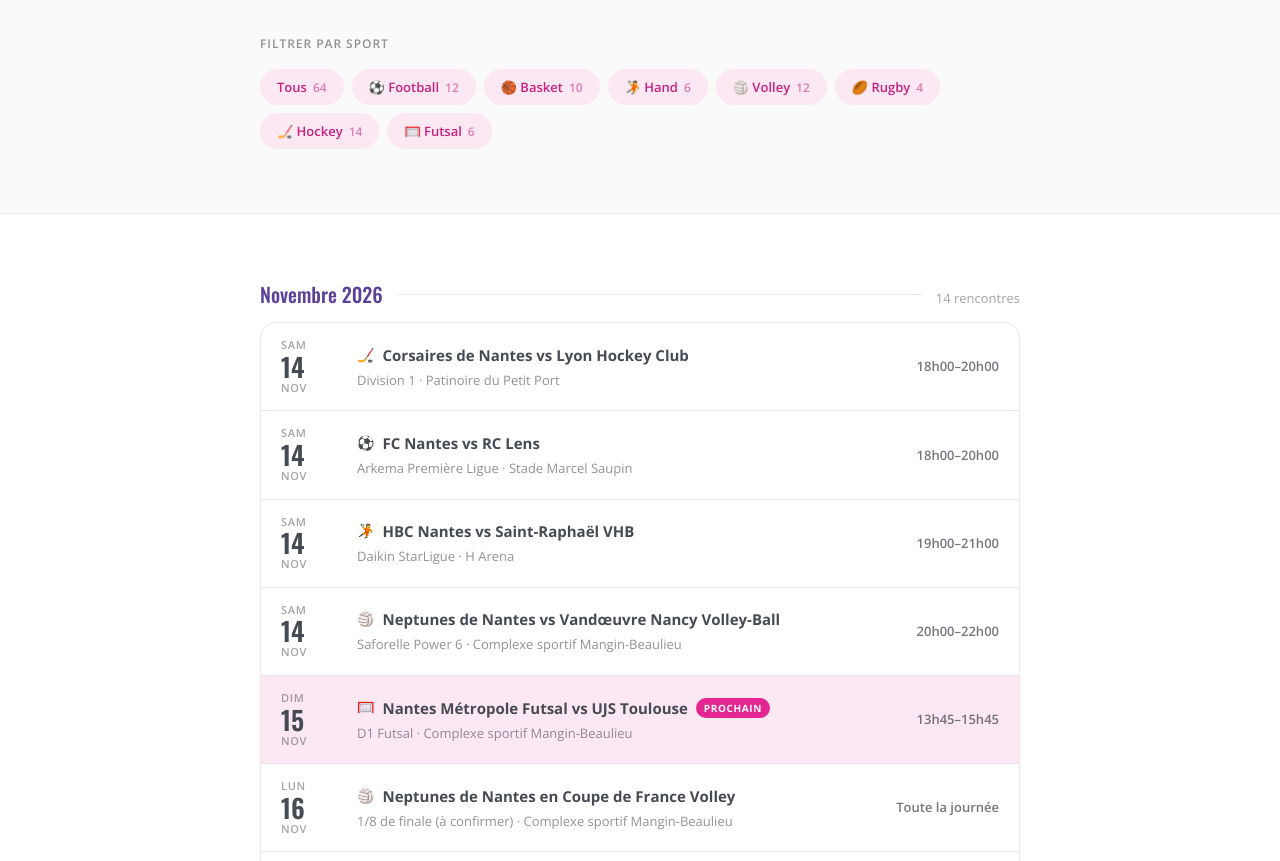
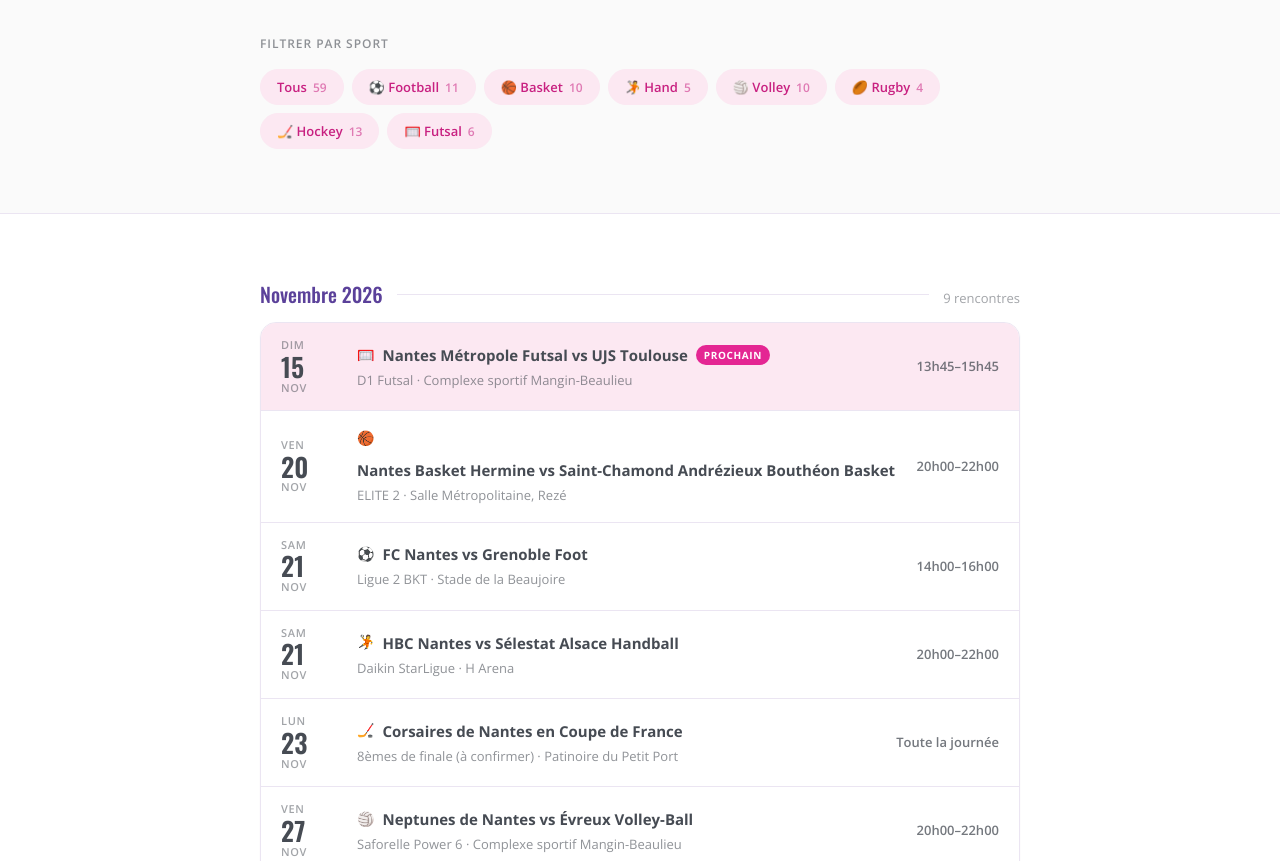
Before and after one commit to morgane-ease/agenda-sport-nantais, a plain HTML site: page docs/index.html in a window 1280 px wide. Shown: the part 700-1561 px from the top of the page. Drawn offline with nearby package versions, Linux system fonts and the light colour scheme.

Commit message:
Mise à jour de l'agenda

```diff
--- a/docs/index.html
+++ b/docs/index.html
@@ -353,7 +353,7 @@
     <p class="eyebrow">Nantes, tous terrains</p>
     <h1 class="title">L'agenda du sport Nantais&nbsp;!</h1>
     <p class="punchline">Ne ratez plus un événement sportif à Nantes.<br>Votre business s'y joue aussi&nbsp;😉</p>
-    <p class="lede">Foot, hand, basket, volley, rugby, hockey sur glace, futsal. 64 matchs à domicile des clubs nantais, entre novembre 2026 et mars 2027. Dans l'ordre où ils tombent.</p>
+    <p class="lede">Foot, hand, basket, volley, rugby, hockey sur glace, futsal. 59 matchs à domicile des clubs nantais, entre novembre 2026 et mars 2027. Dans l'ordre où ils tombent.</p>
 
     <div class="next-card" id="status">
       <span class="badge">Prochain match</span>
@@ -369,13 +369,13 @@
   <div class="inner">
     <p class="section-label">Filtrer par sport</p>
     <nav class="filters" id="filters" aria-label="Filtrer par sport">
-      <button class="chip" data-sport="all" aria-pressed="true">Tous<span class="n">64</span></button>
-      <button class="chip" data-sport="football" aria-pressed="true">⚽ Football<span class="n">12</span></button>
+      <button class="chip" data-sport="all" aria-pressed="true">Tous<span class="n">59</span></button>
+      <button class="chip" data-sport="football" aria-pressed="true">⚽ Football<span class="n">11</span></button>
       <button class="chip" data-sport="basketball" aria-pressed="true">🏀 Basket<span class="n">10</span></button>
-      <button class="chip" data-sport="handball" aria-pressed="true">🤾 Hand<span class="n">6</span></button>
-      <button class="chip" data-sport="volleyball" aria-pressed="true">🏐 Volley<span class="n">12</span></button>
+      <button class="chip" data-sport="handball" aria-pressed="true">🤾 Hand<span class="n">5</span></button>
+      <button class="chip" data-sport="volleyball" aria-pressed="true">🏐 Volley<span class="n">10</span></button>
       <button class="chip" data-sport="rugby" aria-pressed="true">🏉 Rugby<span class="n">4</span></button>
-      <button class="chip" data-sport="hockey" aria-pressed="true">🏒 Hockey<span class="n">14</span></button>
+      <button class="chip" data-sport="hockey" aria-pressed="true">🏒 Hockey<span class="n">13</span></button>
       <button class="chip" data-sport="futsal" aria-pressed="true">🥅 Futsal<span class="n">6</span></button>
     </nav>
   </div>
@@ -383,37 +383,12 @@
 
 <section class="section board-section">
   <div class="inner" id="board">
-    <div class="month-head"><h2>Novembre 2026</h2><span class="rule"></span><span class="count">14 rencontres</span></div>
+    <div class="month-head"><h2>Novembre 2026</h2><span class="rule"></span><span class="count">9 rencontres</span></div>
     <div class="board-card">
-      <div class="fixture" data-sport="hockey" data-iso="2026-11-14T18:00:00+01:00">
-        <div class="f-date"><span class="dow">SAM</span><span class="dom">14</span><span class="mon">NOV</span></div>
-        <div class="f-main"><div class="title"><span class="sport-icon">🏒</span>Corsaires de Nantes vs Lyon Hockey Club</div><div class="sub">Division 1 · Patinoire du Petit Port</div></div>
-        <div class="f-time">18h00–20h00</div>
-      </div>
-      <div class="fixture" data-sport="football" data-iso="2026-11-14T18:00:00+01:00">
-        <div class="f-date"><span class="dow">SAM</span><span class="dom">14</span><span class="mon">NOV</span></div>
-        <div class="f-main"><div class="title"><span class="sport-icon">⚽</span>FC Nantes vs RC Lens</div><div class="sub">Arkema Première Ligue · Stade Marcel Saupin</div></div>
-        <div class="f-time">18h00–20h00</div>
-      </div>
-      <div class="fixture" data-sport="handball" data-iso="2026-11-14T19:00:00+01:00">
-        <div class="f-date"><span class="dow">SAM</span><span class="dom">14</span><span class="mon">NOV</span></div>
-        <div class="f-main"><div class="title"><span class="sport-icon">🤾</span>HBC Nantes vs Saint-Raphaël VHB</div><div class="sub">Daikin StarLigue · H Arena</div></div>
-        <div class="f-time">19h00–21h00</div>
-      </div>
-      <div class="fixture" data-sport="volleyball" data-iso="2026-11-14T20:00:00+01:00">
-        <div class="f-date"><span class="dow">SAM</span><span class="dom">14</span><span class="mon">NOV</span></div>
-        <div class="f-main"><div class="title"><span class="sport-icon">🏐</span>Neptunes de Nantes vs Vandœuvre Nancy Volley-Ball</div><div class="sub">Saforelle Power 6 · Complexe sportif Mangin-Beaulieu</div></div>
-        <div class="f-time">20h00–22h00</div>
-      </div>
       <div class="fixture" data-sport="futsal" data-iso="2026-11-15T13:45:00+01:00">
         <div class="f-date"><span class="dow">DIM</span><span class="dom">15</span><span class="mon">NOV</span></div>
         <div class="f-main"><div class="title"><span class="sport-icon">🥅</span>Nantes Métropole Futsal vs UJS Toulouse</div><div class="sub">D1 Futsal · Complexe sportif Mangin-Beaulieu</div></div>
         <div class="f-time">13h45–15h45</div>
-      </div>
-      <div class="fixture" data-sport="volleyball" data-iso="2026-11-16T00:00:00+01:00">
-        <div class="f-date"><span class="dow">LUN</span><span class="dom">16</span><span class="mon">NOV</span></div>
-        <div class="f-main"><div class="title"><span class="sport-icon">🏐</span>Neptunes de Nantes en Coupe de France Volley</div><div class="sub">1/8 de finale (à confirmer) · Complexe sportif Mangin-Beaulieu</div></div>
-        <div class="f-time">Toute la journée</div>
       </div>
       <div class="fixture" data-sport="basketball" data-iso="2026-11-20T20:00:00+01:00">
         <div class="f-date"><span class="dow">VEN</span><span class="dom">20</span><span class="mon">NOV</span></div>
@@ -739,7 +714,7 @@
 
 <footer class="site-footer">
   <span>Agenda sport nantais · foot, hand, basket, volley, rugby, hockey, futsal</span>
-  <span>Mis à jour le 14 novembre 2026 à 10:16</span>
+  <span>Mis à jour le 15 novembre 2026 à 10:47</span>
 </footer>
 
 <script>
```
